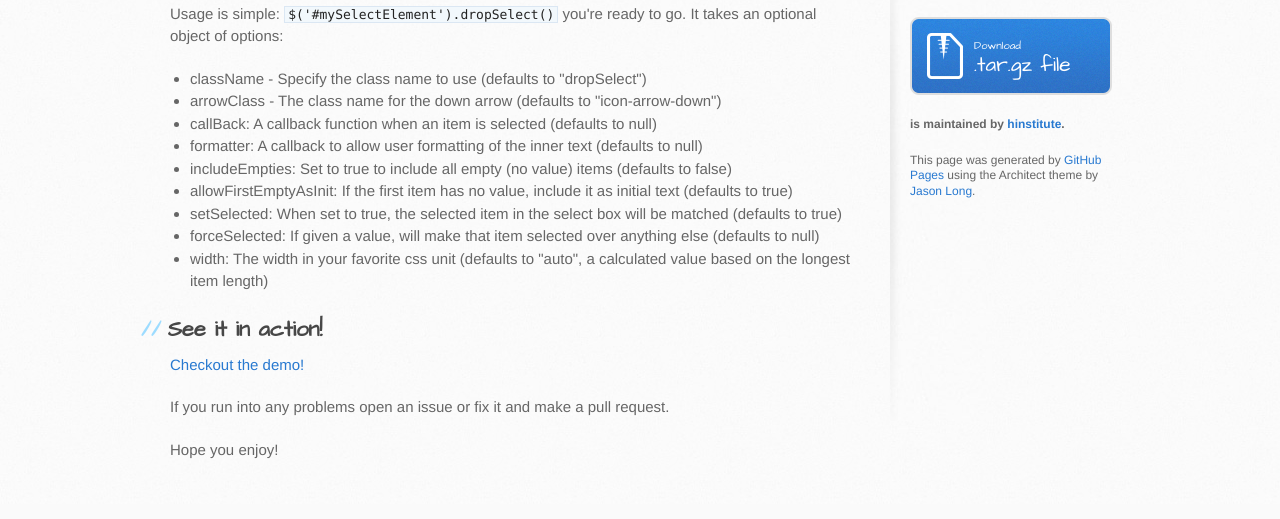
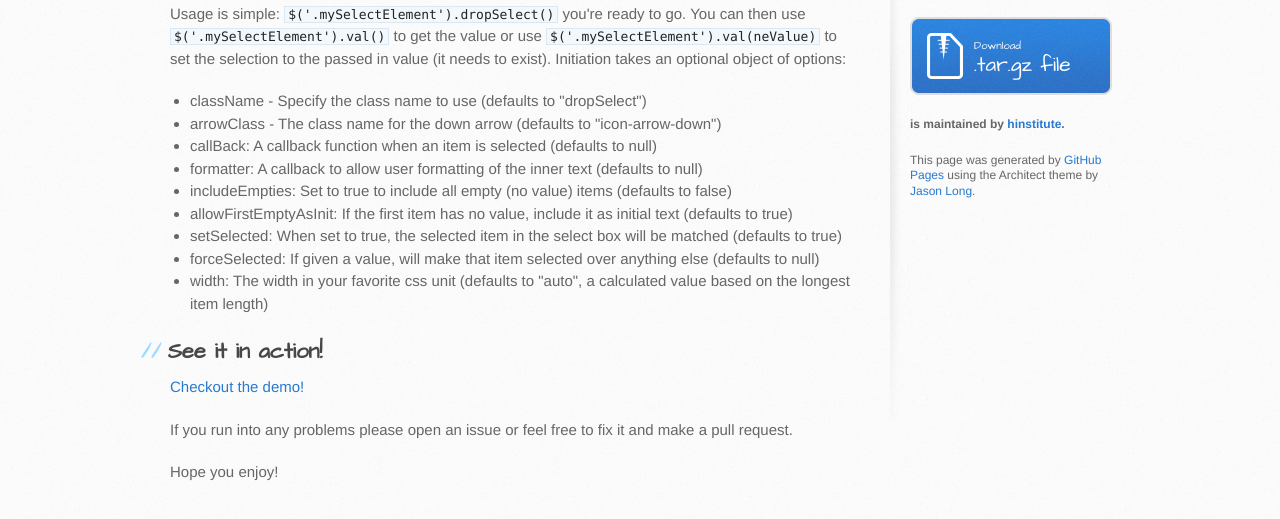
Before and after one commit to Tecktron/dropSelect, a plain HTML site: page index.html in a window 1280 px wide. Shown: the part 315-834 px from the top of the page. Drawn offline with Linux system fonts and the light colour scheme.

Commit message:
Update index.html

```diff
--- a/index.html
+++ b/index.html
@@ -32,8 +32,9 @@
           <a id="dropselect-jquery-plugin" class="anchor" href="#dropselect-jquery-plugin" aria-hidden="true"><span class="octicon octicon-link"></span></a>dropSelect jQuery Plugin</h1>
 
           <p>This is a CSS 3/jQuery plugin for making a div based dropdown select box.
-          All styling is done with CSS. Usage is simple: <code>$('#mySelectElement').dropSelect()</code> you're ready to go.
-          It takes an optional object of options:</p>
+          All styling is done with CSS. Usage is simple: <code>$('.mySelectElement').dropSelect()</code> you're ready to go.
+          You can then use <code>$('.mySelectElement').val()</code> to get the value or use <code>$('.mySelectElement').val(neValue)</code> to set the selection to the passed in value (it needs to exist).
+          Initiation takes an optional object of options:</p>
 
           <ul>
           <li>className - Specify the class name to use (defaults to "dropSelect")</li>
@@ -50,7 +51,7 @@
           <h2>See it in action!</h2>
           <p> <a href="demo.html">Checkout the demo!</a></p>
 
-          <p>If you run into any problems open an issue or fix it and make a pull request.</p>
+          <p>If you run into any problems please open an issue or feel free to fix it and make a pull request.</p>
           <p>Hope you enjoy!</p>
         </section>
 
```
